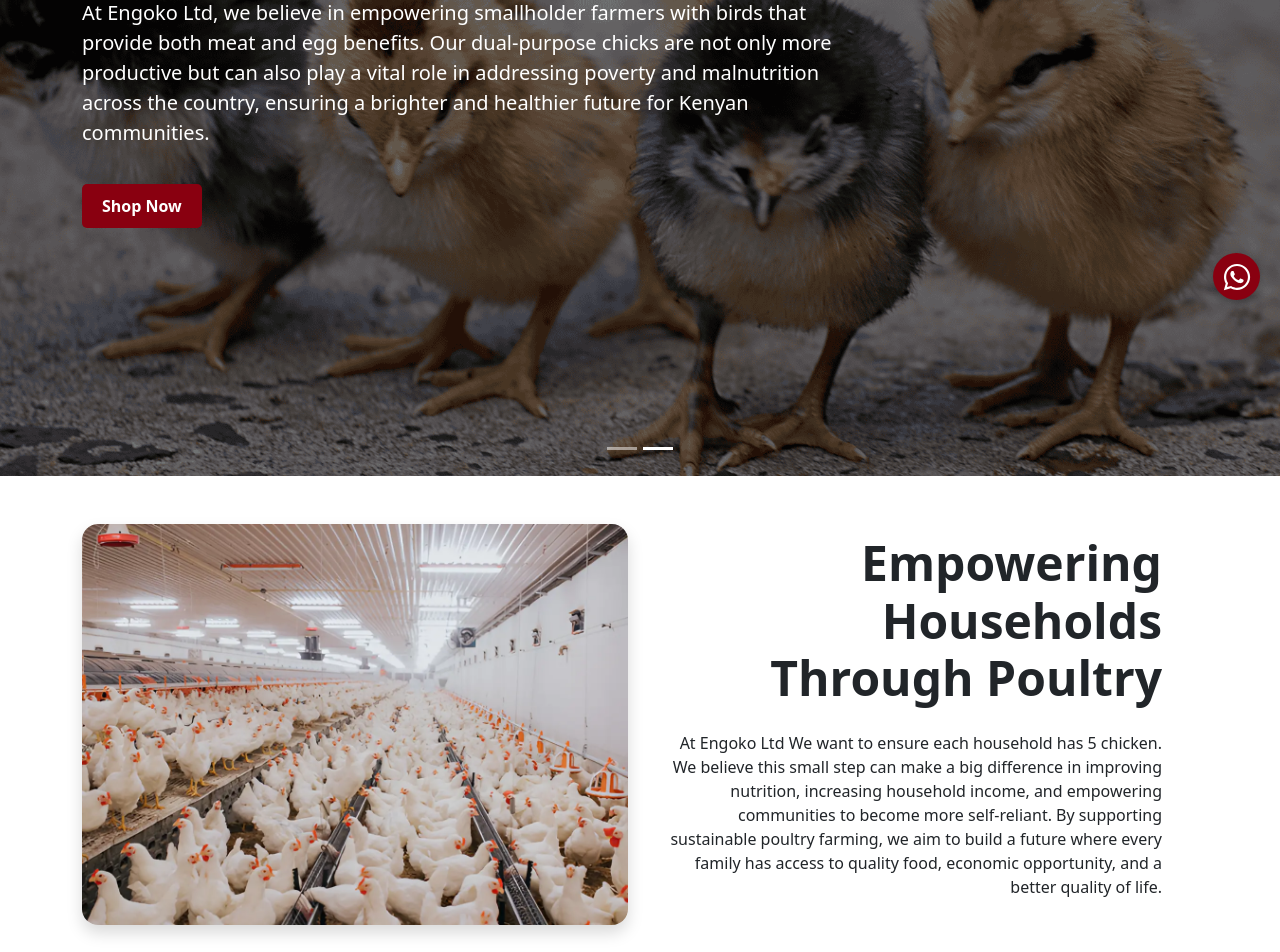
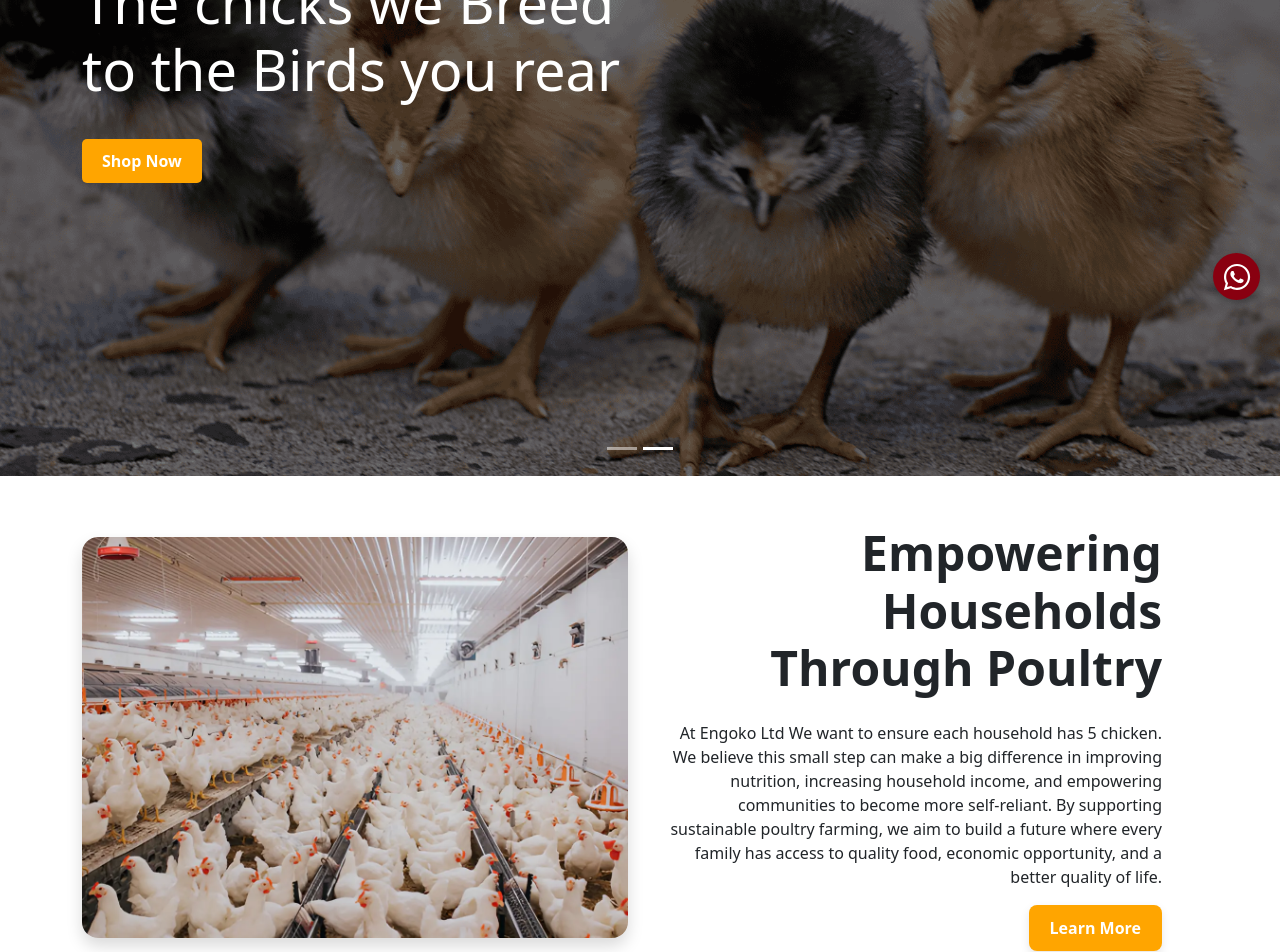
Before and after one commit to DBEST-EZRA/engoko, a React (Create React App) app: page / in a window 1280 px wide. Shown: the part 480-1432 px from the top of the page. Built offline with nearby package versions, Linux system fonts and the light colour scheme.

Commit message:
updated hero section

```diff
--- a/src/components/HeroSection.jsx
+++ b/src/components/HeroSection.jsx
@@ -6,9 +6,6 @@ import AOS from "aos";
 import "aos/dist/aos.css";
 import cover1 from "./image/covernew.png";
 import cover2 from "./cover2.png";
-
-// Typewriter effect CSS
-import "./typewriter.css";
 
 const HeroSection = () => {
   useEffect(() => {
@@ -32,19 +29,15 @@ const HeroSection = () => {
           >
             <div className="overlay"></div>
             <Container data-aos="fade-up">
-              <h1 className="display-4 fw-bold typewriter">Karibu Engoko</h1>
-              <p className="lead">
-                Engoko Ltd is a leading Kenyan supplier of high-quality,
-                dual-purpose day-old chicks. We are committed to transforming
-                the poultry industry in Kenya by providing smallholder farmers
-                with hardy, disease-resistant birds. Our chicks thrive in local
-                rural environments, offering a more productive alternative to
-                traditional breeds.
-              </p>
+              <h2 className="display-4 fw-light">
+                Empowering Farmers for a <br />
+                Healthier, Wealthier Future
+              </h2>
+
               <div className="d-flex flex-wrap gap-3 mt-3 align-items-center">
                 <Button
                   style={{
-                    backgroundColor: "#890010",
+                    backgroundColor: "#FFA500",
                     color: "#fff",
                     border: "none",
                     padding: "10px 20px",
@@ -77,18 +70,14 @@ const HeroSection = () => {
           >
             <div className="overlay"></div>
             <Container data-aos="fade-up">
-              <h1 className="display-4 fw-bold typewriter">You're Valued</h1>
-              <p className="lead">
-                At Engoko Ltd, we believe in empowering smallholder farmers with
-                birds that provide both meat and egg benefits. Our dual-purpose
-                chicks are not only more productive but can also play a vital
-                role in addressing poverty and malnutrition across the country,
-                ensuring a brighter and healthier future for Kenyan communities.
-              </p>
+              <h2 className="display-4 fw-light">
+                The chicks we Breed <br /> to the Birds you rear
+              </h2>
+              <p className=""></p>
               <div className="d-flex flex-wrap gap-3 mt-3">
                 <Button
                   style={{
-                    backgroundColor: "#890010",
+                    backgroundColor: "#FFA500",
                     color: "#fff",
                     border: "none",
                     padding: "10px 20px",
--- a/src/components/Home.jsx
+++ b/src/components/Home.jsx
@@ -8,6 +8,7 @@ import WhatsAppButton from "./WhatsappButton";
 import IntroSection from "./SectionAbout";
 import ServiceSection from "./sectionServices";
 import SlidingPromo from "./SlidingPromo";
+import "./home.css";
 
 const Home = () => {
   return (
--- a/src/components/SectionAbout.jsx
+++ b/src/components/SectionAbout.jsx
@@ -1,5 +1,6 @@
 import React from "react";
 import heroImage from "./image/intropic.webp";
+import { Link } from "react-router-dom";
 
 const IntroSection = () => {
   return (
@@ -37,6 +38,20 @@ const IntroSection = () => {
               farming, we aim to build a future where every family has access to
               quality food, economic opportunity, and a better quality of life.
             </p>
+            <Link
+              to="/about"
+              className="btn"
+              style={{
+                backgroundColor: "#FFA500",
+                color: "#fff",
+                fontWeight: "bold",
+                borderRadius: "8px",
+                padding: "10px 20px",
+                boxShadow: "0 4px 10px rgba(0,0,0,0.1)",
+              }}
+            >
+              Learn More
+            </Link>
           </div>
         </div>
       </div>
--- /dev/null
+++ b/src/components/home.css
@@ -0,0 +1,11 @@
+body,
+html {
+  overflow-x: hidden;
+  margin: 0;
+  padding: 0;
+}
+
+/* Prevent overflow on specific elements that might cause the issue */
+* {
+  box-sizing: border-box;
+}
```
